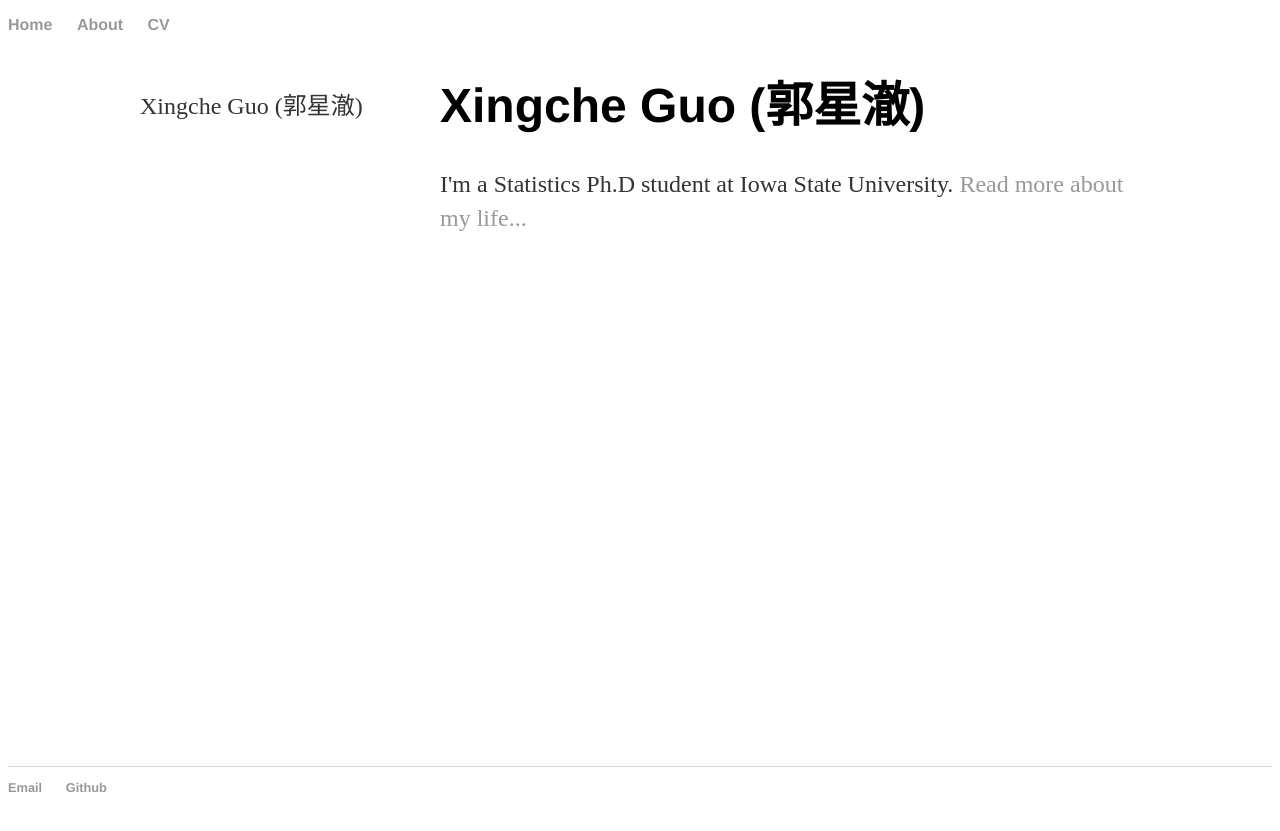
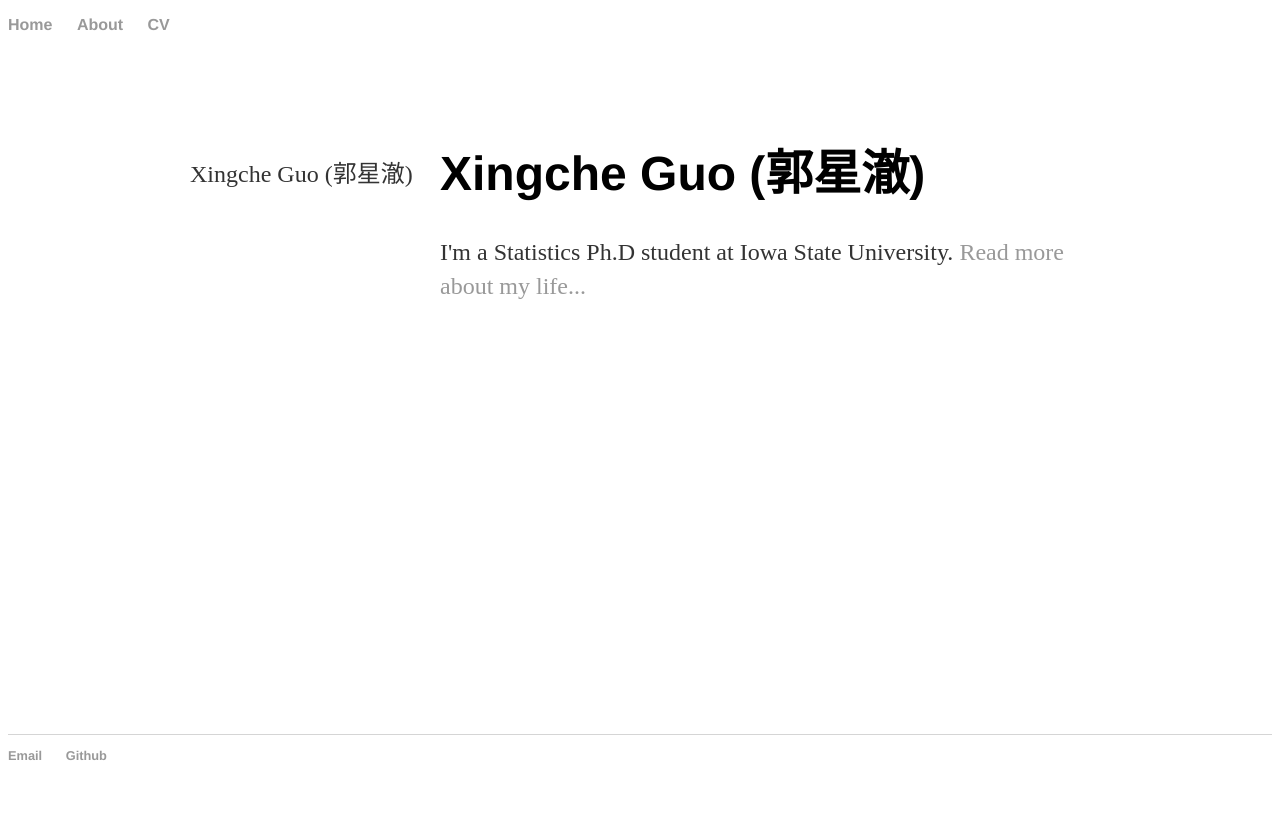
Before and after one commit to xingcheg/xingcheg.github.io, a Jekyll site: the page built from index.html, in a window 1280 px wide. Shown: the top 831 px of the page. Built offline with Jekyll 4.4.1, drawn with Linux system fonts in a browser that asks for light colours.

Commit message:
Update main.css

```diff
--- a/css/main.css
+++ b/css/main.css
@@ -40,18 +40,18 @@ ul.posts li {
 }
 
 .container {
-  width: 1000px;
-  height: 700px;
-  margin: 0 auto;
+  width: 900px;
+  height: 500px;
+  margin: 100px auto;
   position: relative;
 }
 .leftbox {
-  width: 300px;  /*左侧固定宽度值*/
+  width: 250px;  /*左侧固定宽度值*/
   height: 100%;
   position: absolute;
 }
 .rightbox {
   height: 100%;
-  margin-left: 300px; /*边距值=左侧固定宽度值*/
+  margin-left: 250px; /*边距值=左侧固定宽度值*/
   position: relative;
 }
```
